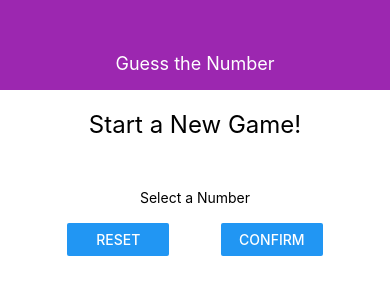
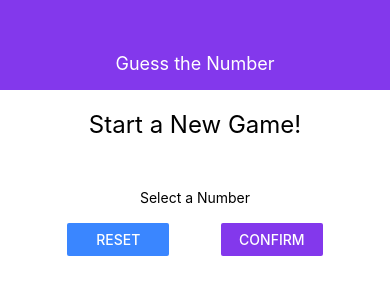
Before and after one commit to AdityaPratap006/guess-the-number-game-app, a React Native app: screen / in a window 390 px wide. Shown: the top 300 px of the page. Built offline with nearby package versions, Linux system fonts and the light colour scheme.

Commit message:
Theming and styling

```diff
--- a/src/components/Card.tsx
+++ b/src/components/Card.tsx
@@ -1,5 +1,8 @@
 import React from 'react';
 import { StyleSheet, View, StyleProp, ViewStyle } from 'react-native';
+
+// Colors
+import { lightThemeColors } from '../themes/colors';
 
 interface CardProps {
     children?: React.ReactNode;
@@ -20,7 +23,7 @@ const styles = StyleSheet.create({
     card: {
         marginVertical: 20,
         borderRadius: 10,
-        backgroundColor: 'white',
+        backgroundColor: lightThemeColors.paper,
         elevation: 10,
         padding: 20,
     }
--- a/src/components/Header.tsx
+++ b/src/components/Header.tsx
@@ -1,5 +1,8 @@
 import React from 'react';
 import { StyleSheet, Text, View } from 'react-native';
+
+// Colors
+import { lightThemeColors } from '../themes/colors';
 
 interface HeaderProps {
     title: string;
@@ -20,13 +23,13 @@ const styles = StyleSheet.create({
         width: '100%',
         height: 90,
         paddingTop: 36,
-        backgroundColor: '#9c27b0',
+        backgroundColor: lightThemeColors.primary,
         alignItems: 'center',
         justifyContent: 'center',
         elevation: 10,
     },
     headerTitle: {
-        color: 'white',
+        color: lightThemeColors.appTitle,
         fontSize: 18,
     },
 });
--- a/src/screens/StartGameScreen.tsx
+++ b/src/screens/StartGameScreen.tsx
@@ -3,6 +3,9 @@ import { StyleSheet, Text, View, TextInput, Button } from 'react-native';
 
 // Components
 import Card from '../components/Card';
+
+// Colors
+import { lightThemeColors } from '../themes/colors';
 
 const StartGameScreen = () => {
     return (
@@ -16,12 +19,14 @@ const StartGameScreen = () => {
                         <Button
                             title="RESET"
                             onPress={() => { }}
+                            color={lightThemeColors.accent}
                         />
                     </View>
                     <View style={styles.button}>
                         <Button
                             title="CONFIRM"
                             onPress={() => { }}
+                            color={lightThemeColors.primary}
                         />
                     </View>
                 </View>
--- /dev/null
+++ b/src/themes/colors.ts
@@ -0,0 +1,15 @@
+export const lightThemeColors = {
+    primary: '#8338ec',
+    accent: '#3a86ff',
+    paper: '#fff',
+    appTitle: '#fff',
+    text: '#000',
+};
+
+export const darkThemeColors = {
+    primary: '#8338ec',
+    accent: '#3a86ff',
+    paper: '#000',
+    appTitle: '#fff',
+    text: '#fff',
+};
```
